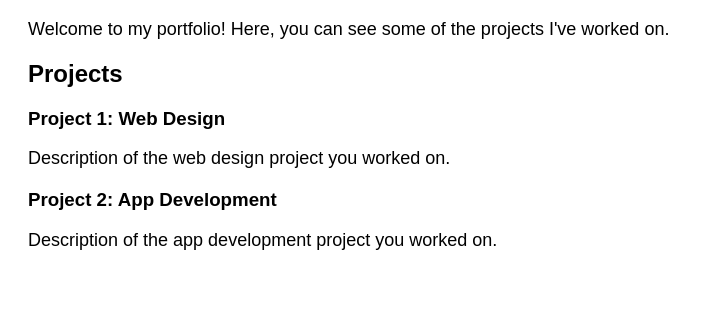
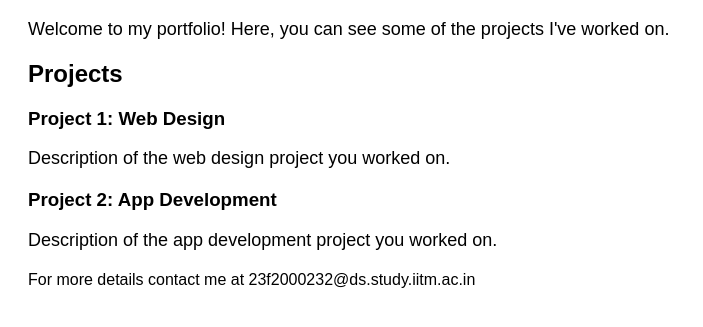
Before and after one commit to Yashraj-Pradip-Haridas/Static_site_generation_practise, a plain HTML site: page index.html in a window 1280 px wide. Shown: the part 89-416 px from the top of the page, without its empty margins (0-703 px from the left). Drawn offline with Linux system fonts and the light colour scheme.

Commit message:
Update index.html

```diff
--- a/index.html
+++ b/index.html
@@ -24,5 +24,6 @@
         <h3>Project 2: App Development</h3>
         <p>Description of the app development project you worked on.</p>
     </div>
+    For more details contact me at <!--email_off-->23f2000232@ds.study.iitm.ac.in<!--/email_off-->
 </body>
 </html>
```
